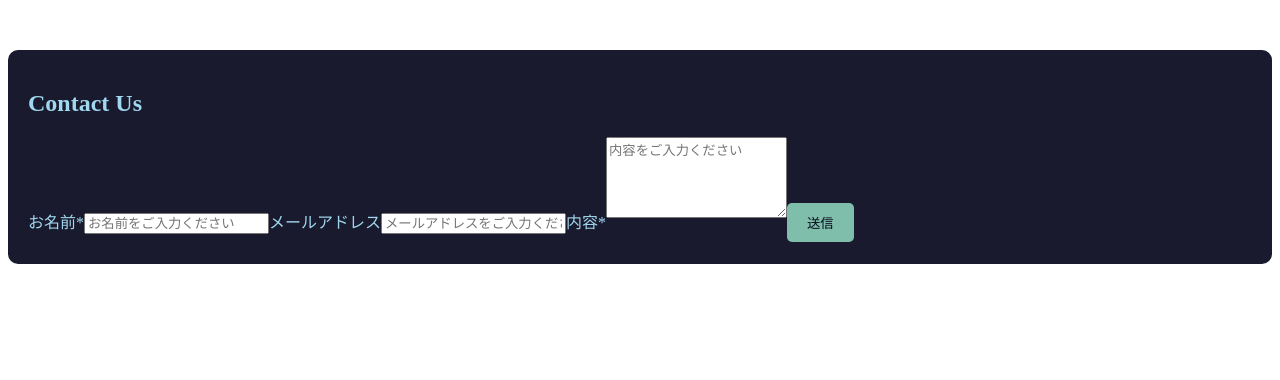
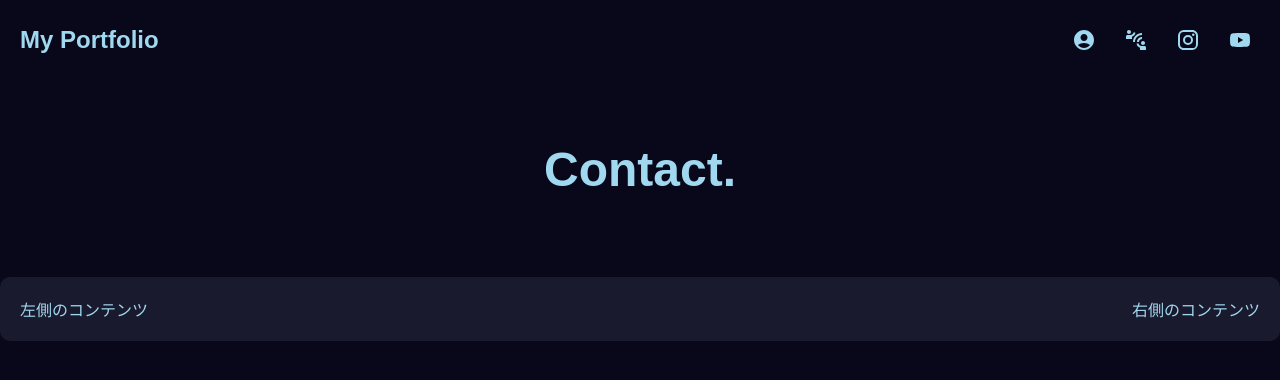
Before and after one commit to HibikiKobayashii/portforio, a Next.js app: page /contact in a window 1280 px wide. Shown: the top 380 px of the page. Built offline with nearby package versions, Linux system fonts and the light colour scheme.

Commit message:
Update contact.tsx

```diff
--- a/pages/contact.tsx
+++ b/pages/contact.tsx
@@ -1,42 +1,75 @@
-import React from 'react';
+import React from "react";
+import Header from "../app/components/Header";
 
 const Contact = () => {
   return (
-    <div>
-      {/* 未使用のImageインポートを削除 */}
-      <section id="new-section" style={{
-        marginTop: "50px",
-        display: "flex",
-        justifyContent: "space-between",
-        alignItems: "center",
-        backgroundColor: "#1a1a2e",
-        padding: "20px",
-        borderRadius: "10px"
-      }}>
-        <div>
-          <h2 style={{ color: "#a0d8ef" }}>Contact Us</h2>
-          <form>
-            <label htmlFor="name" style={{ color: "#a0d8ef" }}>お名前*</label>
-            <input type="text" id="name" required placeholder="お名前をご入力ください" style={{ marginBottom: "10px" }} />
+    <div
+      style={{
+        margin: 0,
+        padding: 0,
+        fontFamily: "Arial, sans-serif",
+        boxSizing: "border-box",
+        backgroundColor: "#08081a",
+        color: "#a0d8ef",
+      }}
+    >
+      <style>
+        {`
+          html, body {
+            margin: 0;
+            padding: 0;
+          }
+          * {
+            box-sizing: border-box;
+          }
+          .profile-container {
+            display: flex;
+            flex-direction: column;
+            align-items: center;
+            justify-content: center;
+            margin-top: 40px;
+            max-width: 800px;
+            margin-left: auto;
+            margin-right: auto;
+          }
+          .profile-header {
+            font-size: 48px;
+            font-weight: bold;
+            margin-bottom: 30px;
+            color: #a0d8ef;
+            text-align: center;
+          }
+        `}
+      </style>
 
-            <label htmlFor="email" style={{ color: "#a0d8ef" }}>メールアドレス</label>
-            <input type="email" id="email" required placeholder="メールアドレスをご入力ください" style={{ marginBottom: "10px" }} />
-
-            <label htmlFor="message" style={{ color: "#a0d8ef" }}>内容*</label>
-            <textarea id="message" rows={5} placeholder="内容をご入力ください" required style={{ marginBottom: "10px" }}></textarea>
-
-            <button type="submit" style={{
-              backgroundColor: "#7ebeab",
-              color: "#08081a",
-              padding: "10px 20px",
-              border: "none",
-              borderRadius: "5px"
-            }}>
-              送信
-            </button>
-          </form>
+      <Header />
+      <main
+        style={{
+          paddingTop: "70px",
+          textAlign: "center",
+          minHeight: "100vh",
+        }}
+      >
+        <div className="profile-container">
+          <h1 className="profile-header">Contact.</h1>
         </div>
-      </section>
+        {/* 新しいセクション */}
+        <section
+          id="new-section"
+          style={{
+            marginTop: "50px",
+            display: "flex",
+            justifyContent: "space-between",
+            alignItems: "center",
+            backgroundColor: "#1a1a2e",
+            padding: "20px",
+            borderRadius: "10px",
+          }}
+        >
+          <div style={{ color: "#a0d8ef" }}>左側のコンテンツ</div>
+          <div style={{ color: "#a0d8ef" }}>右側のコンテンツ</div>
+        </section>
+      </main>
     </div>
   );
 };
```
